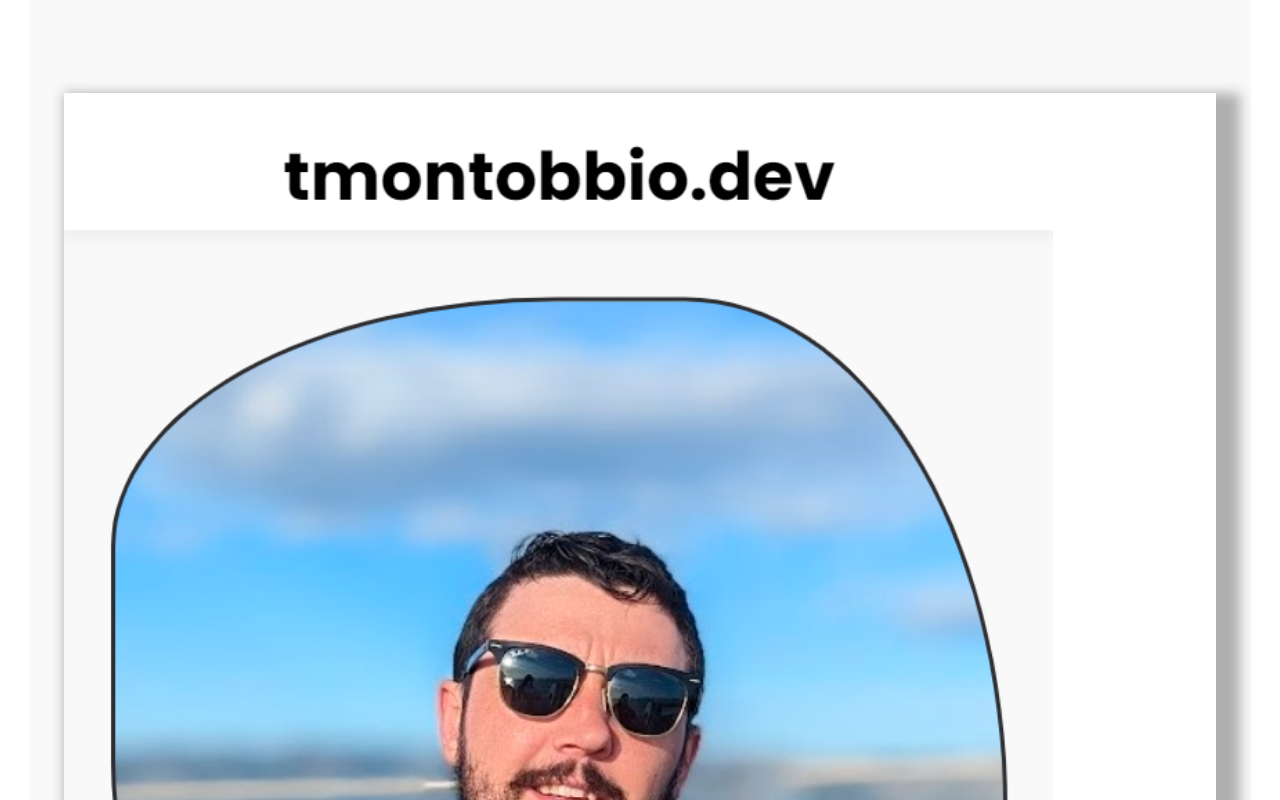
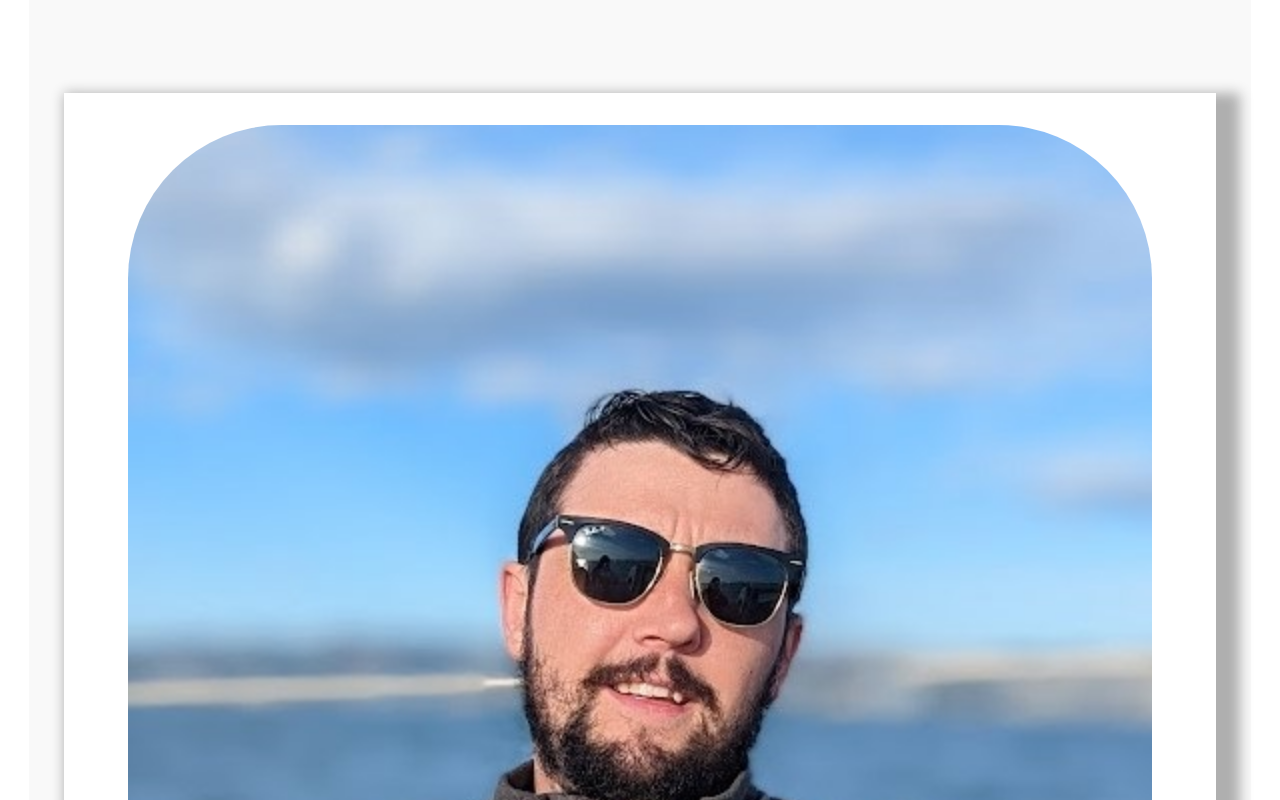
Before and after one commit to tmontobbio/tmontobbio-dev-v3, a React (Vite) app: page / in a window 1280 px wide. Shown: the part 2240-3040 px from the top of the page. Built offline with nearby package versions, Linux system fonts and the light colour scheme.

Commit message:
margins and project img

```diff
--- a/src/App.css
+++ b/src/App.css
@@ -292,17 +292,18 @@ a {
 }
 
 .project-img{
-  background-image: url("/public/montobbio-design2.png");
+  background-image: url("/public/tyler.jpg");
   background-size: contain;
   background-repeat: no-repeat;
-  width: 90vw;
-  height: 90vw;
+  border-radius: 15%;
+  width: 80vw;
+  height: 80vw;
 }
 
 /*# # # # # # # # Contact # # # # # # # # */
 
 #contact{
-  padding: 2em 0em 2em 0em;
+  padding: 5em 0em 5em 0em;
 }
 
 #contact-title h3{
@@ -316,7 +317,6 @@ a {
 #contact-icons{
 flex-direction: row;
 justify-content: space-around;
-padding: 2em 0em 2em 0em;
 width:100vw
 }
 
```
